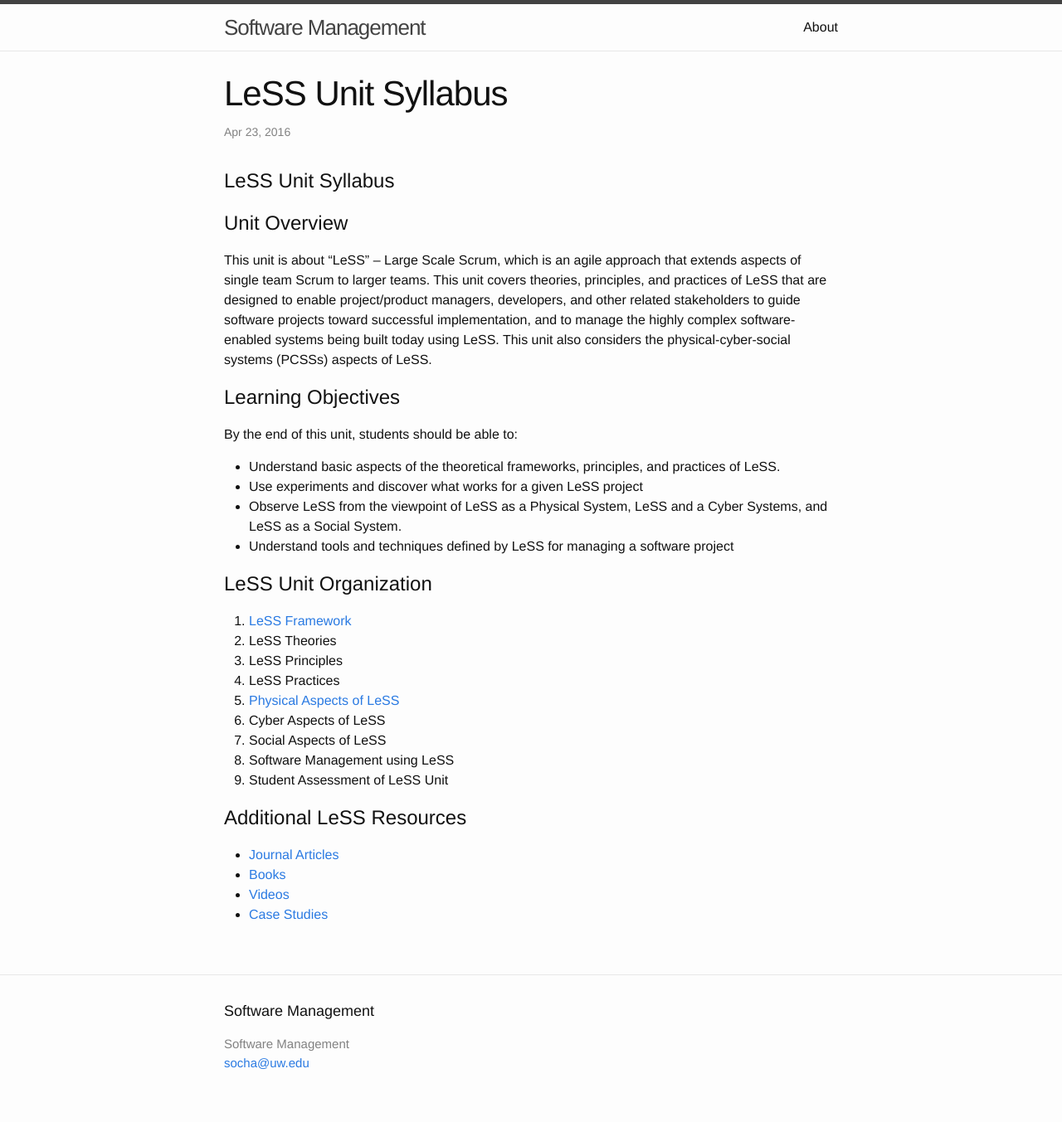
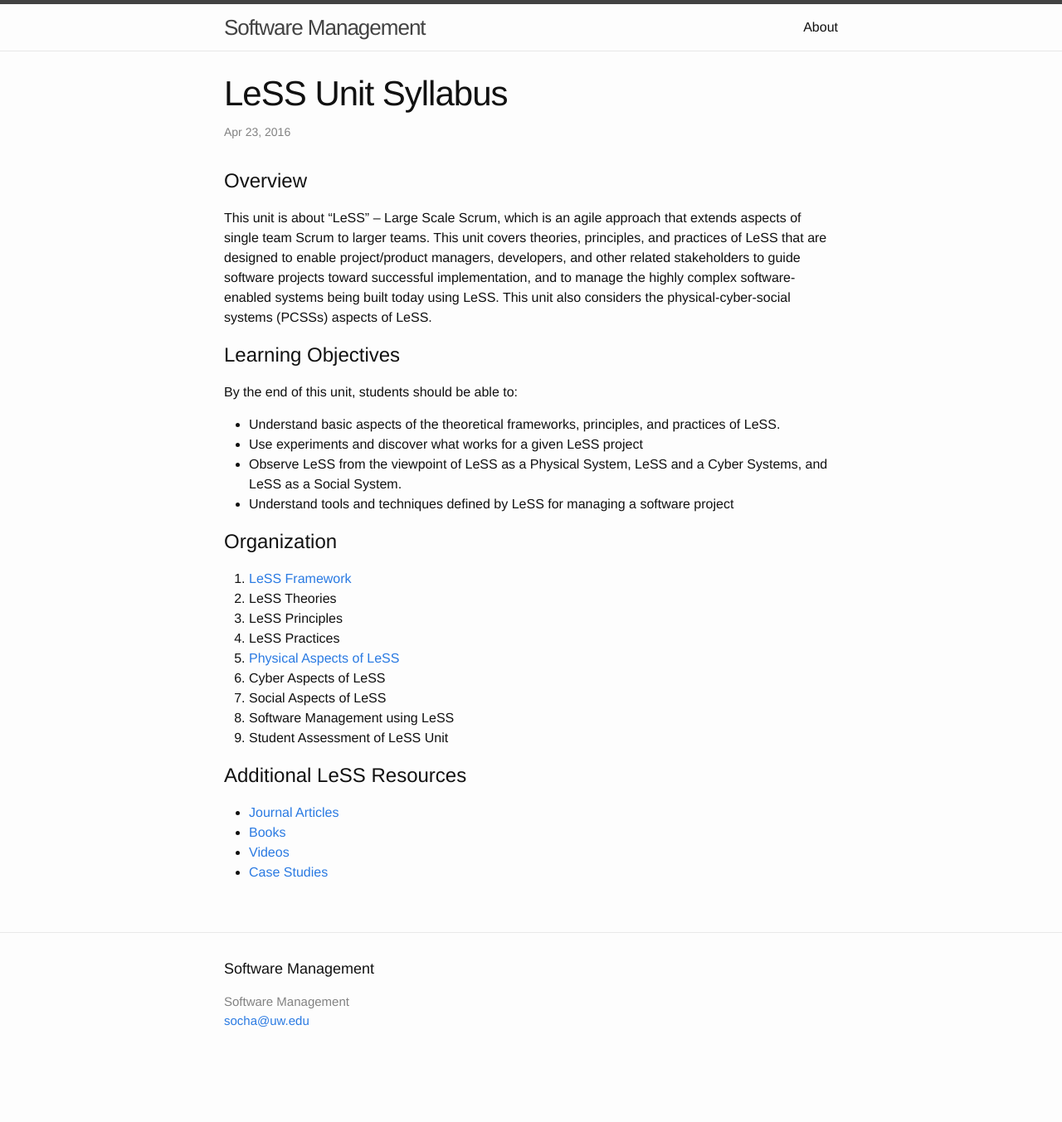
Before and after one commit to css566/css566.github.io, a Jekyll site: the page built from _posts/2016-04-23-less_syllabus.md, in a window 1280 px wide. Shown: the whole page at 83% size. Built offline with Jekyll 4.4.1, drawn with Linux system fonts in a browser that asks for light colours; comment, search, counter and statistics services are not loaded; after the commit the page ends 1302 px from its top, so only the background shows below that.

Commit message:
Update 2016-04-23-less_syllabus.md

```diff
--- a/_posts/2016-04-23-less_syllabus.md
+++ b/_posts/2016-04-23-less_syllabus.md
@@ -3,10 +3,8 @@ layout: post
 title: LeSS Unit Syllabus
 ---
 
-LeSS Unit Syllabus
-=================
 
-# Unit Overview
+# Overview
 
 This unit is about “LeSS” – Large Scale Scrum, which is an agile approach that extends aspects of single team Scrum to larger teams.  This unit covers theories, principles, and practices of LeSS that are designed to enable project/product managers, developers, and other related stakeholders to guide software projects toward successful implementation, and to manage the highly complex software-enabled systems being built today using LeSS. This unit also considers the physical-cyber-social systems (PCSSs) aspects of LeSS.
 
@@ -19,7 +17,7 @@ By the end of this unit, students should be able to:
  - Observe LeSS from the viewpoint of LeSS as a Physical System, LeSS and a Cyber Systems, and LeSS as a Social System.
  - Understand tools and techniques defined by LeSS for managing a software project
 
-# LeSS Unit Organization
+# Organization
 
  1. [LeSS Framework]({% post_url 2016-04-25-Less_Framework_Unit %})
  2. LeSS Theories
```
